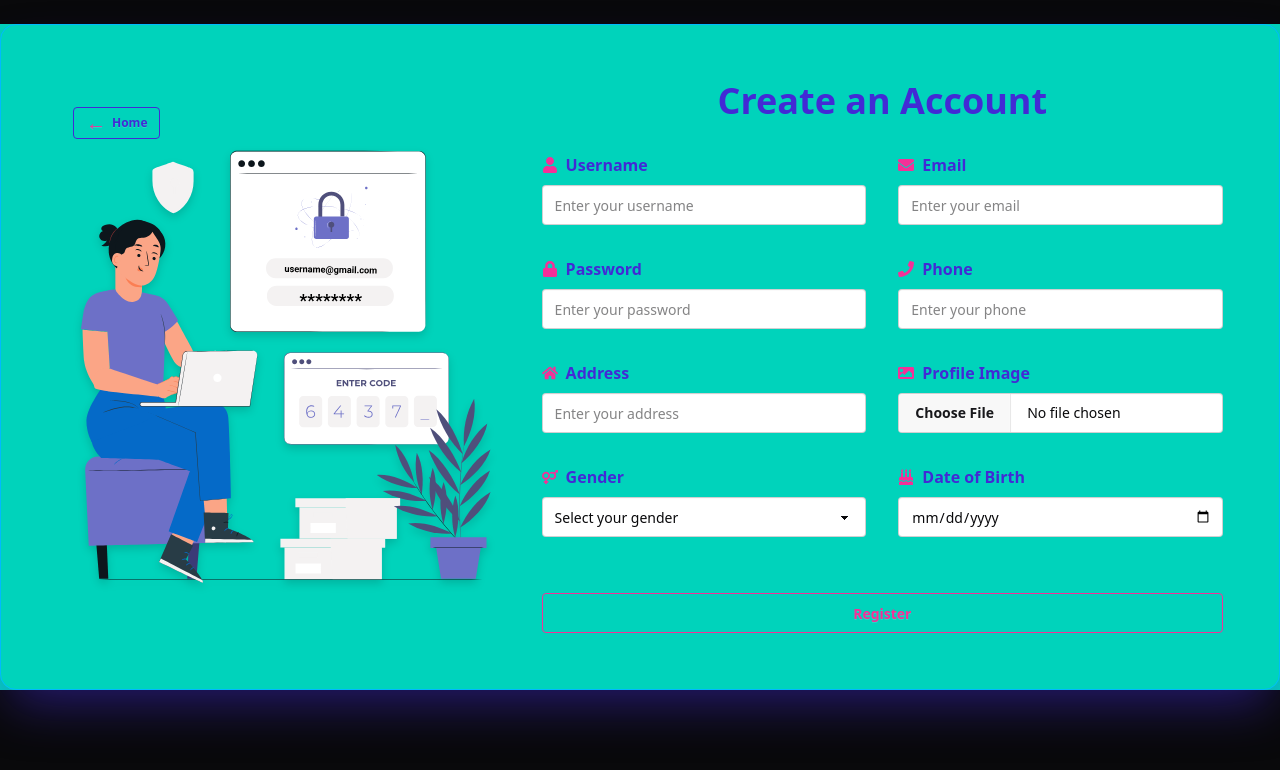
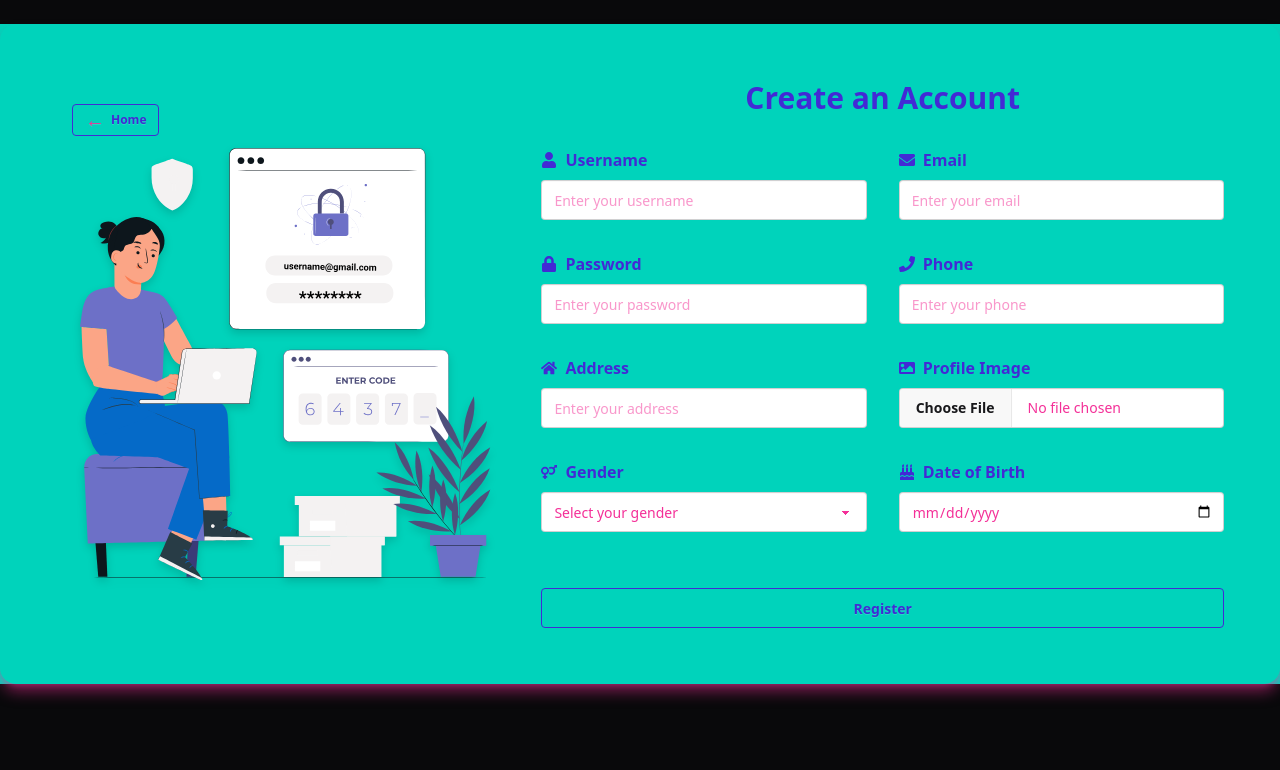
Before and after one commit to RohanR05/Job_Portal, a Next.js app: page /register in a window 1280 px wide. Shown: the top 770 px of the page. Built offline with nearby package versions, Linux system fonts and the light colour scheme.

Commit message:
auth layout adjust

```diff
--- a/src/app/(authLayout)/Login/page.jsx
+++ b/src/app/(authLayout)/Login/page.jsx
@@ -30,24 +30,25 @@ const Login = () => {
         icon: "error",
         title: "Login Failed",
         text: "Invalid email or password",
-        confirmButtonColor: "#0f7fbf",
+        confirmButtonColor: "#00a000", // primary
       });
     } else {
       Swal.fire({
         icon: "success",
         title: "Welcome Back!",
         text: "Login successful",
-        confirmButtonColor: "#98CD00",
+        confirmButtonColor: "#00a000", // primary
         timer: 1500,
         showConfirmButton: false,
       }).then(() => {
-        router.push(callbackUrl); // 🔥 redirect to original path or home
+        router.push(callbackUrl);
       });
     }
   };
 
   return (
-    <div className="w-full mx-auto">
+    <div className="w-full mx-auto max-w-2xl">
+      {/* Title */}
       <h2 className="text-3xl font-bold text-center text-primary mb-6">
         Login to Your Account
       </h2>
@@ -56,13 +57,13 @@ const Login = () => {
         {/* Email */}
         <div>
           <label className="flex items-center gap-2 font-semibold text-primary mb-2">
-            <FaEnvelope className="text-secondary" /> Email
+            <FaEnvelope className="text-primary" /> Email
           </label>
           <input
             type="email"
             placeholder="Enter your email"
             {...register("email", { required: "Email is required" })}
-            className="input input-bordered w-full text-neutral"
+            className="input input-bordered w-full bg-neutral text-secondary placeholder-secondary/70"
           />
           {errors.email && (
             <p className="text-red-500 text-sm mt-1">{errors.email.message}</p>
@@ -72,13 +73,13 @@ const Login = () => {
         {/* Password */}
         <div>
           <label className="flex items-center gap-2 font-semibold text-primary mb-2">
-            <FaLock className="text-secondary" /> Password
+            <FaLock className="text-primary" /> Password
           </label>
           <input
             type="password"
             placeholder="Enter your password"
             {...register("password", { required: "Password is required" })}
-            className="input input-bordered w-full text-neutral"
+            className="input input-bordered w-full bg-neutral text-secondary placeholder-secondary/70"
           />
           {errors.password && (
             <p className="text-red-500 text-sm mt-1">
@@ -90,16 +91,20 @@ const Login = () => {
         {/* Submit */}
         <button
           type="submit"
-          className="btn btn-secondary btn-outline w-full font-semibold"
+          className="btn btn-primary w-full font-semibold text-neutral"
         >
           Login
         </button>
 
-        <h2 className="text-neutral font-medium">
+        {/* Register Link */}
+        <h2 className="text-secondary text-center font-medium">
           Don’t have an account?{" "}
-          <span className="text-secondary underline text-lg">
-            <Link href="/register">Register</Link>
-          </span>
+          <Link
+            href="/register"
+            className="text-primary underline font-semibold hover:text-secondary"
+          >
+            Register
+          </Link>
         </h2>
       </form>
     </div>
--- a/src/app/(authLayout)/layout.js
+++ b/src/app/(authLayout)/layout.js
@@ -7,7 +7,7 @@ import Link from "next/link";
 
 const AuthLayout = ({ children }) => {
   return (
-    <div className="flex flex-col md:flex-row items-center justify-center text-info overflow-hidden max-w-7xl border rounded-2xl shadow-2xl shadow-primary/50 m-3 md:mx-auto p-2 md:p-12 -mt-12">
+    <div className="flex flex-col md:flex-row mx-w-6xl items-center justify-center overflow-hidden bg-accent m-3 md:mx-auto p-2 md:p-12 -mt-12  rounded-2xl shadow-lg shadow-secondary/50">
       {/* Left Side - Animation */}
       <div className="w-full md:w-2/3 flex flex-col justify-center items-center p-6 relative text-center">
         <div className="absolute -top-2 left-6 my-2">
--- a/src/app/(authLayout)/register/page.jsx
+++ b/src/app/(authLayout)/register/page.jsx
@@ -12,7 +12,7 @@ const Register = () => {
 
   return (
     <div className="mx-auto w-full">
-      <h2 className="text-4xl font-bold text-primary text-center mb-8">
+      <h2 className="text-3xl font-bold text-primary text-center mb-8">
         Create an Account
       </h2>
       <RegisterForm onSubmit={handleRegister} />
--- a/src/app/globals.css
+++ b/src/app/globals.css
@@ -6,7 +6,7 @@
   name: "light";
   --color-primary: #00a000;
   --color-secondary:#1f1f1f;
-  --color-accent:#00f00010;
+  --color-accent:#00f00005;
   --color-neutral:#fff;
 }
 
--- a/src/components/Form/RegisterForm.jsx
+++ b/src/components/Form/RegisterForm.jsx
@@ -65,18 +65,18 @@ const RegisterForm = ({ onSubmit }) => {
   return (
     <form
       onSubmit={handleSubmit(handleFormSubmit)}
-      className="grid md:grid-cols-2 gap-8"
+      className="grid md:grid-cols-2 gap-8 text-neutral"
     >
       {/* Username */}
       <div>
         <label className="flex items-center gap-2 font-semibold text-primary mb-2">
-          <FaUser className="text-secondary" /> Username
+          <FaUser className="text-primary" /> Username
         </label>
         <input
           type="text"
           placeholder="Enter your username"
           {...register("username", { required: "Username is required" })}
-          className="input input-bordered w-full text-neutral"
+          className="input input-bordered w-full text-secondary"
         />
         {errors.username && (
           <p className="text-red-500 text-sm">{errors.username.message}</p>
@@ -86,13 +86,13 @@ const RegisterForm = ({ onSubmit }) => {
       {/* Email */}
       <div>
         <label className="flex items-center gap-2 font-semibold text-primary mb-2">
-          <FaEnvelope className="text-secondary" /> Email
+          <FaEnvelope className="text-primary" /> Email
         </label>
         <input
           type="email"
           placeholder="Enter your email"
           {...register("email", { required: "Email is required" })}
-          className="input input-bordered w-full text-neutral"
+          className="input input-bordered w-full text-secondary"
         />
         {errors.email && (
           <p className="text-red-500 text-sm">{errors.email.message}</p>
@@ -102,13 +102,13 @@ const RegisterForm = ({ onSubmit }) => {
       {/* Password */}
       <div>
         <label className="flex items-center gap-2 font-semibold text-primary mb-2">
-          <FaLock className="text-secondary" /> Password
+          <FaLock className="text-primary" /> Password
         </label>
         <input
           type="password"
           placeholder="Enter your password"
           {...register("password", { required: "Password is required" })}
-          className="input input-bordered w-full text-neutral"
+          className="input input-bordered w-full text-secondary"
         />
         {errors.password && (
           <p className="text-red-500 text-sm">{errors.password.message}</p>
@@ -118,13 +118,13 @@ const RegisterForm = ({ onSubmit }) => {
       {/* Phone */}
       <div>
         <label className="flex items-center gap-2 font-semibold text-primary mb-2">
-          <FaPhone className="text-secondary" /> Phone
+          <FaPhone className="text-primary" /> Phone
         </label>
         <input
           type="tel"
           placeholder="Enter your phone"
           {...register("phone", { required: "Phone number is required" })}
-          className="input input-bordered w-full text-neutral"
+          className="input input-bordered w-full text-secondary"
         />
         {errors.phone && (
           <p className="text-red-500 text-sm">{errors.phone.message}</p>
@@ -134,13 +134,13 @@ const RegisterForm = ({ onSubmit }) => {
       {/* Address */}
       <div>
         <label className="flex items-center gap-2 font-semibold text-primary mb-2">
-          <FaHome className="text-secondary" /> Address
+          <FaHome className="text-primary" /> Address
         </label>
         <input
           type="text"
           placeholder="Enter your address"
           {...register("address", { required: "Address is required" })}
-          className="input input-bordered w-full text-neutral"
+          className="input input-bordered w-full text-secondary"
         />
         {errors.address && (
           <p className="text-red-500 text-sm">{errors.address.message}</p>
@@ -150,13 +150,13 @@ const RegisterForm = ({ onSubmit }) => {
       {/* Image File Upload */}
       <div>
         <label className="flex items-center gap-2 font-semibold text-primary mb-2">
-          <FaImage className="text-secondary" /> Profile Image
+          <FaImage className="text-primary" /> Profile Image
         </label>
         <input
           type="file"
           accept="image/*"
           {...register("image", { required: "Image is required" })}
-          className="file-input file-input-bordered w-full text-neutral"
+          className="file-input file-input-bordered w-full text-secondary"
         />
         {errors.image && (
           <p className="text-red-500 text-sm">{errors.image.message}</p>
@@ -166,16 +166,22 @@ const RegisterForm = ({ onSubmit }) => {
       {/* Gender */}
       <div>
         <label className="flex items-center gap-2 font-semibold text-primary mb-2">
-          <FaVenusMars className="text-secondary" /> Gender
+          <FaVenusMars className="text-primary" /> Gender
         </label>
         <select
           {...register("gender", { required: "Gender is required" })}
-          className="select select-bordered w-full text-neutral"
+          className="select select-bordered w-full text-secondary"
         >
           <option value="">Select your gender</option>
-          <option value="Male">Male</option>
-          <option value="Female">Female</option>
-          <option value="Other">Other</option>
+          <option value="Male" className="text-primary font-semibold">
+            Male
+          </option>
+          <option value="Female" className="text-primary font-semibold">
+            Female
+          </option>
+          <option value="Other" className="text-primary font-semibold">
+            Other
+          </option>
         </select>
         {errors.gender && (
           <p className="text-red-500 text-sm">{errors.gender.message}</p>
@@ -185,12 +191,12 @@ const RegisterForm = ({ onSubmit }) => {
       {/* Birth */}
       <div>
         <label className="flex items-center gap-2 font-semibold text-primary mb-2">
-          <FaBirthdayCake className="text-secondary" /> Date of Birth
+          <FaBirthdayCake className="text-primary" /> Date of Birth
         </label>
         <input
           type="date"
           {...register("birth", { required: "Birth date is required" })}
-          className="input input-bordered w-full text-neutral"
+          className="input input-bordered w-full text-secondary"
         />
         {errors.birth && (
           <p className="text-red-500 text-sm">{errors.birth.message}</p>
@@ -201,7 +207,7 @@ const RegisterForm = ({ onSubmit }) => {
       <div className="md:col-span-2 text-center mt-6">
         <button
           type="submit"
-          className="btn w-full btn-secondary btn-outline font-semibold"
+          className="btn w-full btn-primary btn-outline font-semibold"
           disabled={uploading}
         >
           {uploading ? "Uploading..." : "Register"}
```
